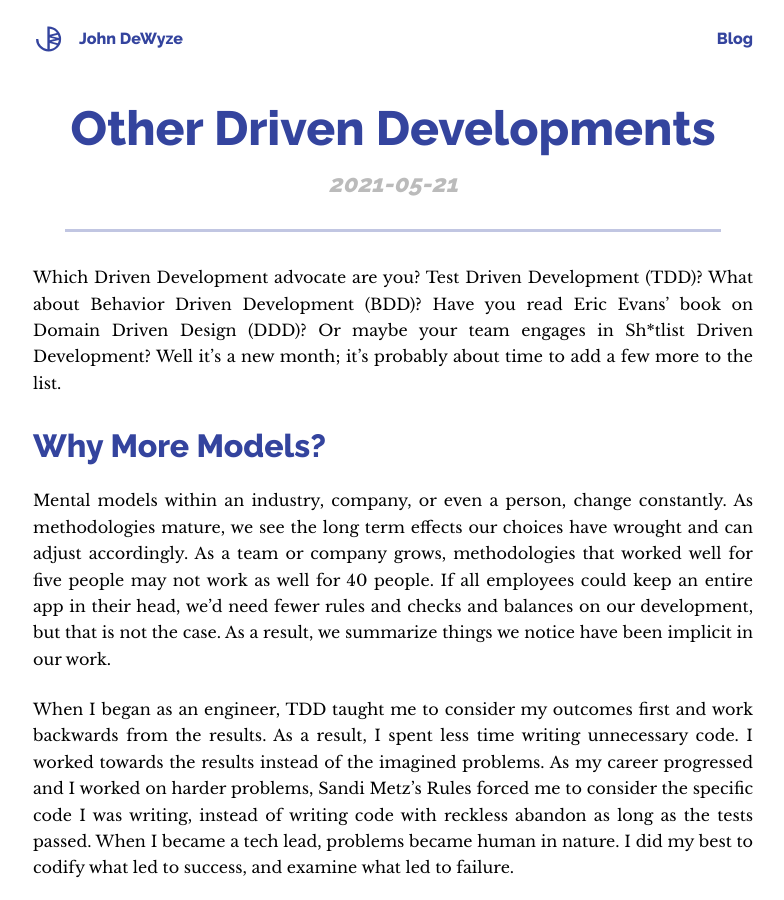
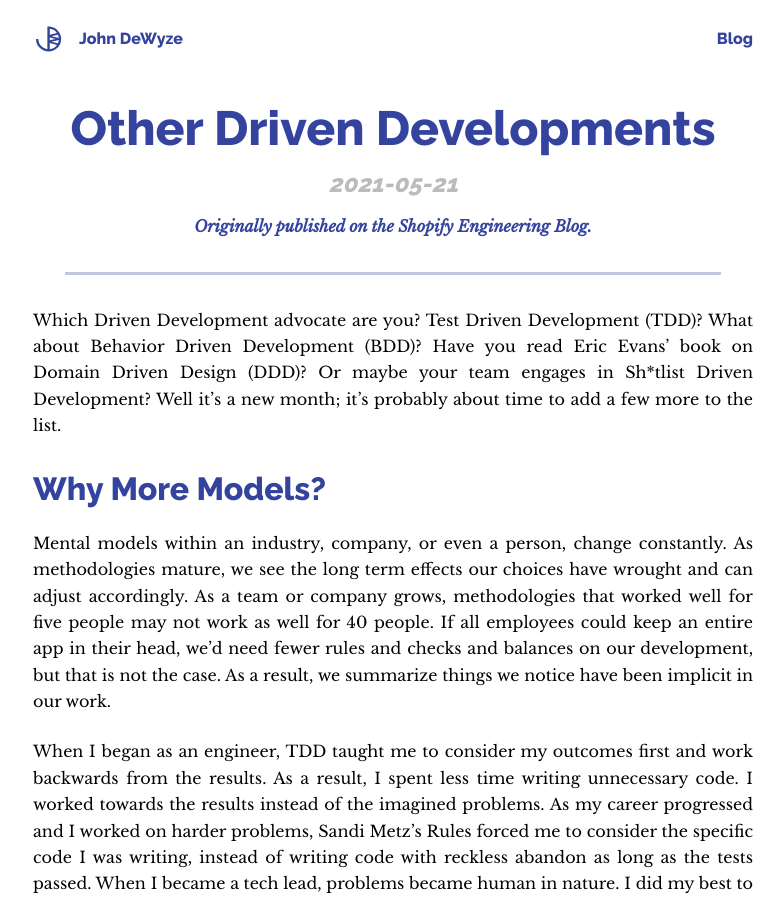
Before and after one commit to dewyze/dewyze.github.io, a Jekyll site: the page built from _posts/2021-05-21-other-driven-developments.md, in a window 1280 px wide and 900 px high. Shown: the whole window, without its empty margins (247-1031 px from the left). Built offline with Jekyll 4.4.1, drawn with Linux system fonts in a browser that asks for light colours; nearby versions of some CDN libraries; some of the changed text lies outside the part shown.

Commit message:
Move location of blog post external link

```diff
--- a/_layouts/post.html
+++ b/_layouts/post.html
@@ -5,9 +5,20 @@ layout: blog
 <article class="blog blog--post">
   <div class="blog__title--underline">
     <h1 class="text--centered">{{ page.title }}</h1>
-    <h3 style="color: #bbbbbb;" class="text--italic text--centered">
+    <h3 style="color: #bbbbbb" class="text--italic text--centered">
       {{ page.date | date: "%Y-%m-%d" }}
     </h3>
+    {% if page.external_link %}
+    <div class="text--centered text--small">
+      <a
+        rel="noopener noreferrer"
+        target="__blank"
+        class="blue_underline--hover blue_underline--small"
+        href="{{ page.external_link }}"
+        ><em>Originally published on the {{ page.external_link_title}}.</em></a
+      >
+    </div>
+    {% endif %}
   </div>
   {{ content }}
   <div class="blog__scroll_to_top">
--- a/_posts/2021-05-21-other-driven-developments.md
+++ b/_posts/2021-05-21-other-driven-developments.md
@@ -4,6 +4,7 @@ title: "Other Driven Developments"
 date: 2021-05-21
 permalink: "/blog/other-driven-developments"
 external_link: https://shopify.engineering/other-driven-developments
+external_link_title: Shopify Engineering Blog
 excerpt: |
   Mental models within an industry, company, or even a person, change constantly.
   As methodologies mature, we see the long term effects our choices have wrought
@@ -530,9 +531,3 @@ coding easy for ourselves and teammates, maybe the best way to internalize the
 “whyness” is a different name. I suggest:
 
 Human Driven Development.
-
-<div class="text--centered text--small">
-<a rel="noopener noreferrer" target="__blank" class="blue_underline--hover blue_underline--small"
-href="{{ page.external_link }}"><em>Originally published
-on the shopify engineering blog.</em></a>
-</div>
```
Also changed, not shown: _posts/2020-03-12-holding-the-career-leader-steady.md (+1 -6 lines).
